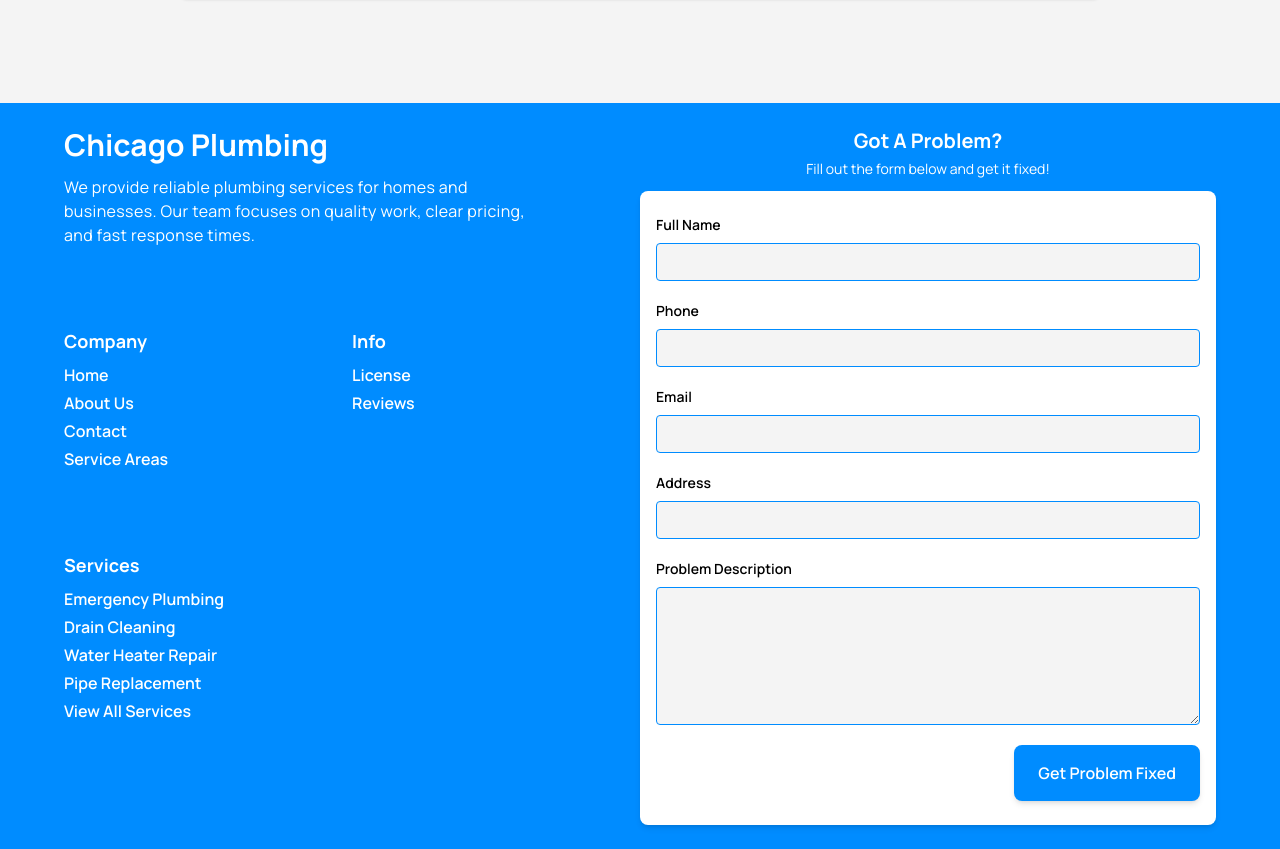
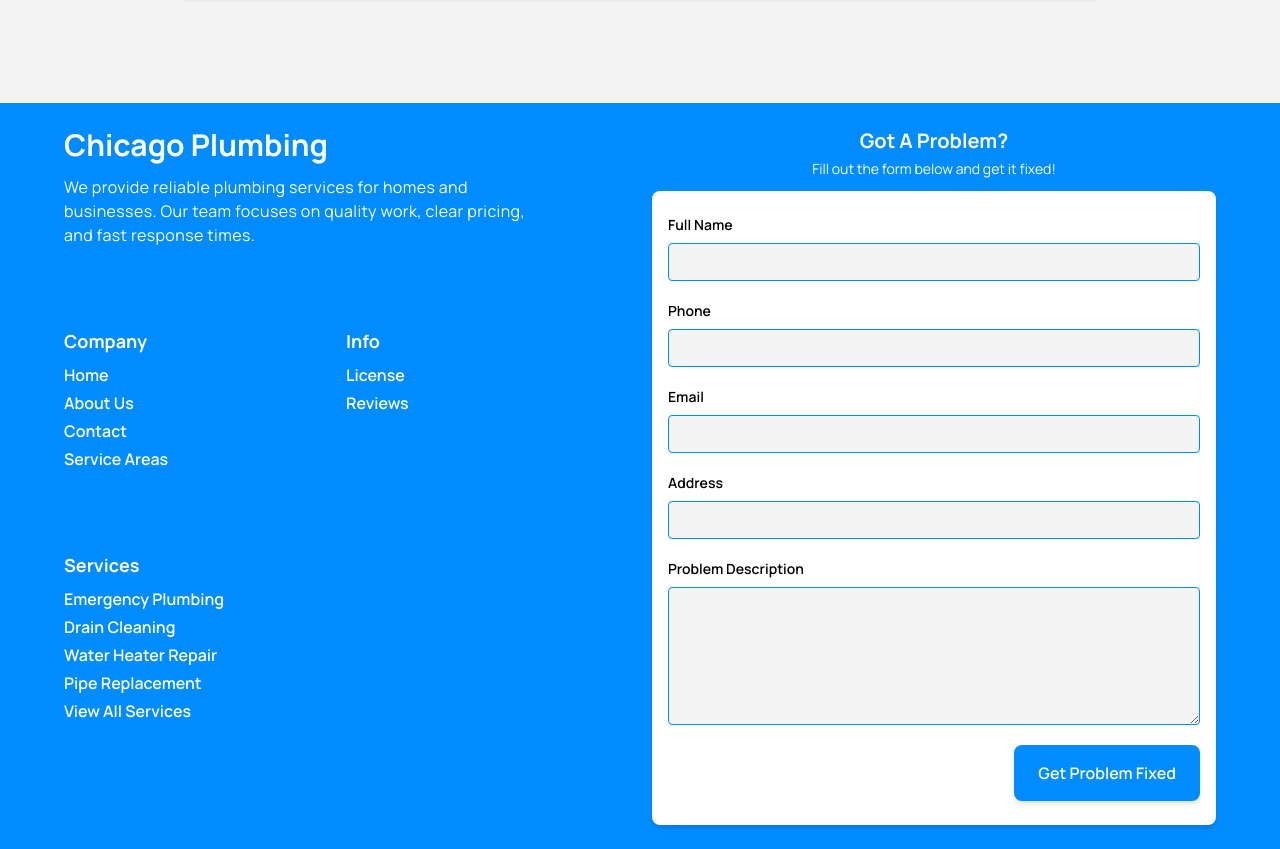
Before and after one commit to ammarr80/Chicago-Plumbing, a React (Vite) app: page / in a window 1280 px wide. Shown: the part 4443-5292 px from the top of the page. Built offline with nearby package versions, Linux system fonts and the light colour scheme.

Commit message:
added some spacing in footer section

```diff
--- a/src/components/Footer.jsx
+++ b/src/components/Footer.jsx
@@ -98,7 +98,7 @@ export default function Footer() {
             </div>
           </form>
         </div>
-        <div className="grid grid-cols-2 max-md:grid-cols-1">
+        <div className="grid grid-cols-2 sm:gap-6 max-md:grid-cols-1">
           <div className="space-y-20 py-6 max-md:pb-0">
             <div>
               <h2 className="font-bold text-white text-3xl mb-3 max-md:text-2xl">
```
